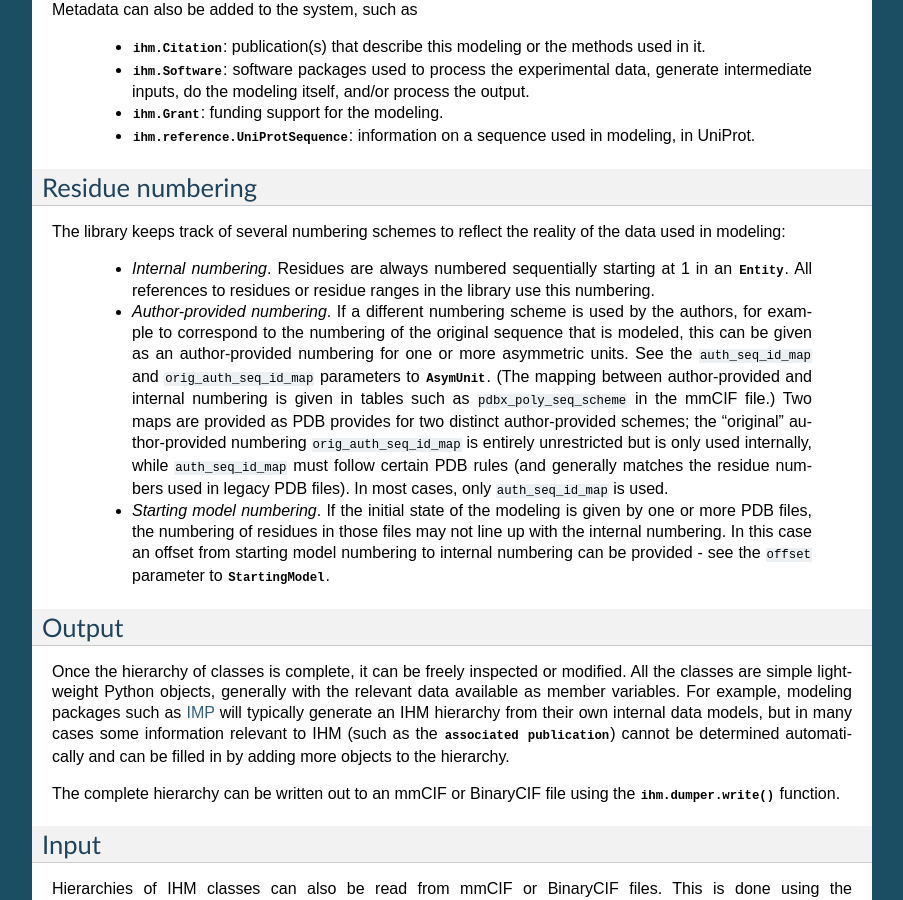
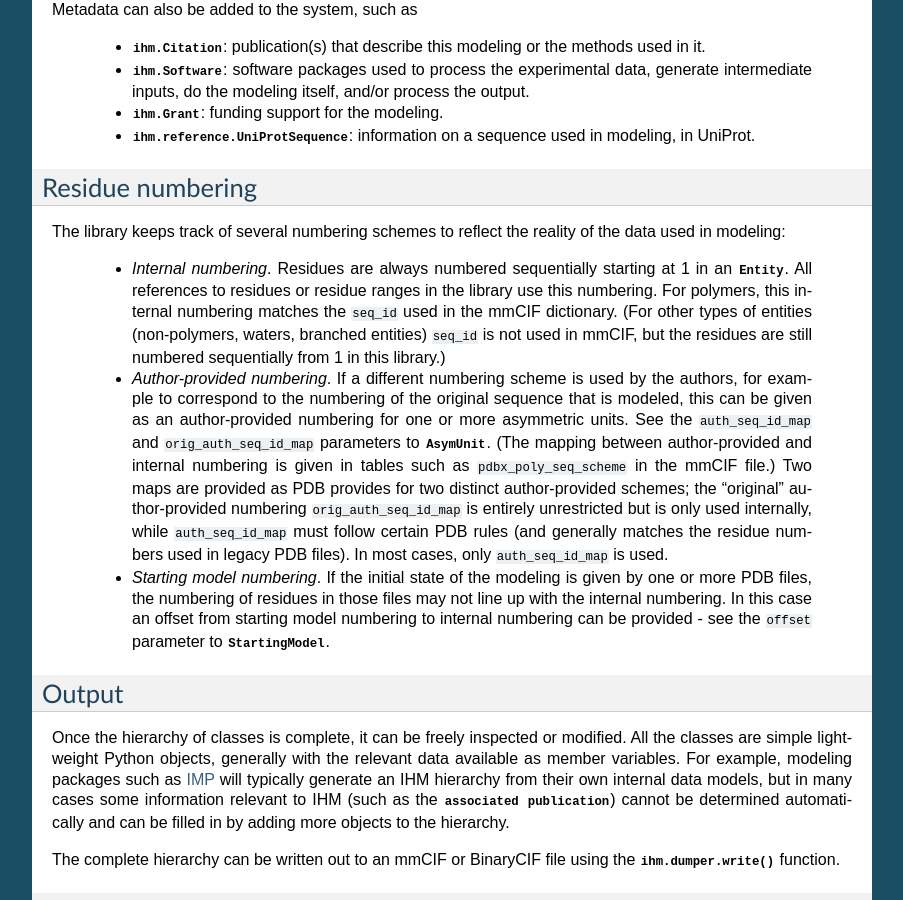
Before and after one commit to ihmwg/python-ihm, a Sphinx documentation site: the page built from docs/usage.rst, in a window 1280 px wide and 900 px high, scrolled down 1520 px. Shown: the whole window, without its empty margins (198-1101 px from the left). Built offline with Sphinx 7.4.7, drawn with Linux system fonts in a browser that asks for light colours.

Commit message:
Clarify seq_id vs internal numbering
Clarify that our internal numbering only matches seq_id
for polymers.

```diff
--- a/docs/usage.rst
+++ b/docs/usage.rst
@@ -118,7 +118,10 @@ of the data used in modeling:
 
  - *Internal numbering*. Residues are always numbered sequentially starting at
    1 in an :class:`~ihm.Entity`. All references to residues or residue ranges in
-   the library use this numbering.
+   the library use this numbering. For polymers, this internal numbering matches
+   the ``seq_id`` used in the mmCIF dictionary. (For other types of entities
+   (non-polymers, waters, branched entities) ``seq_id`` is not used in mmCIF,
+   but the residues are still numbered sequentially from 1 in this library.)
  - *Author-provided numbering*. If a different numbering scheme is used by the
    authors, for example to correspond to the numbering of the original sequence
    that is modeled, this can be given as an author-provided numbering for
```
